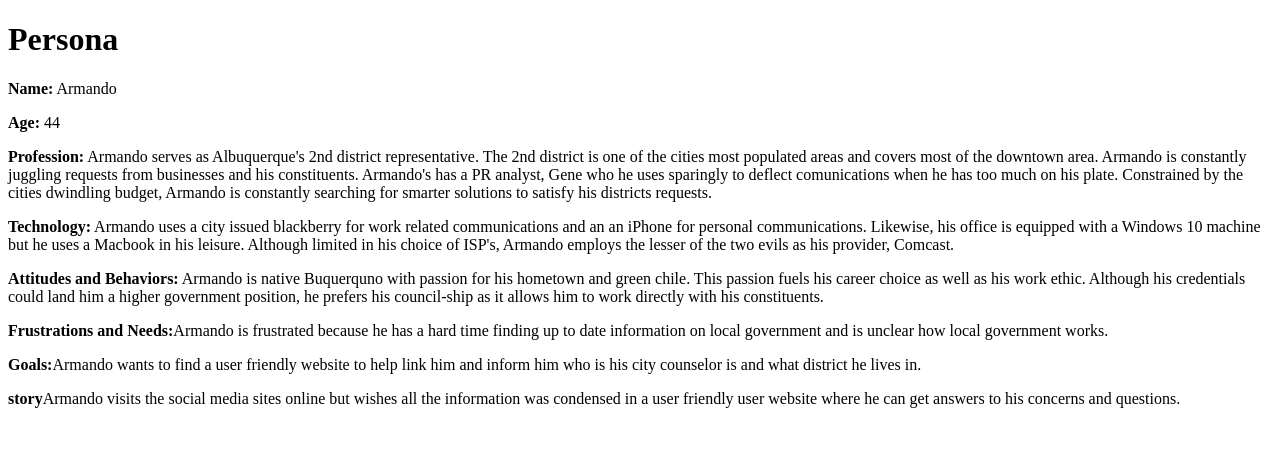
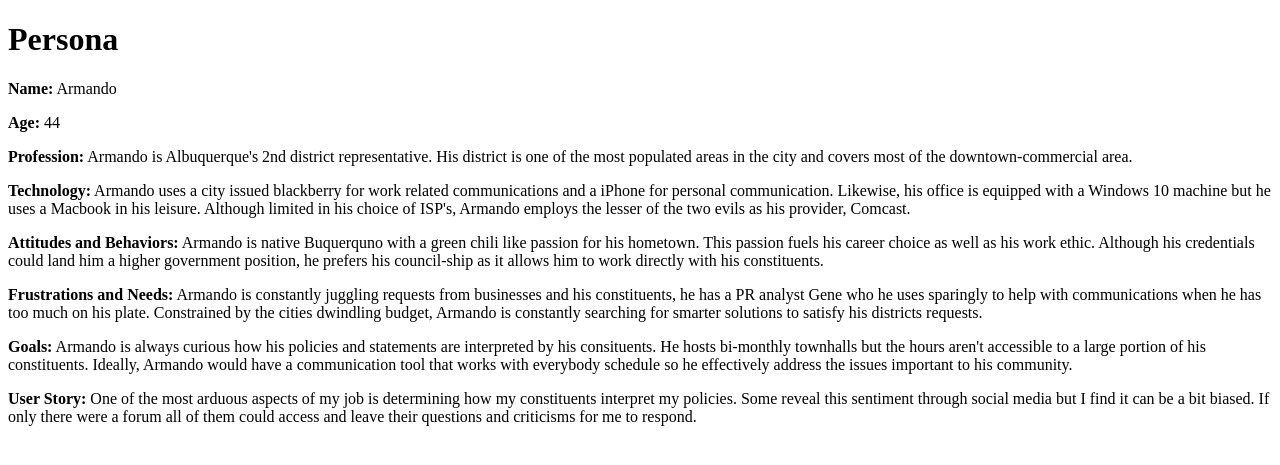
Before and after one commit to stevenhebert/townhall, a PHP site: page /epic/armando.php in a window 1280 px wide. Shown: the top 465 px of the page. Run offline with PHP 8.4, Linux system fonts and the light colour scheme.

Commit message:
fixed formatting

```diff
--- a/epic/armando.php
+++ b/epic/armando.php
@@ -5,32 +5,40 @@
 	</head>
 	<body>
 		<h1>Persona</h1>
+
 		<p><strong>Name:</strong> Armando</p>
+
 		<p><strong>Age:</strong> 44</p>
-		<p><strong>Profession:</strong> Armando serves as Albuquerque's 2nd district representative. The 2nd district is
-			one of the cities most populated areas and covers most of the downtown area. Armando is constantly juggling
-			requests
-			from businesses and his constituents. Armando's has a PR analyst, Gene who he uses sparingly to deflect
-			comunications
-			when he has too much on his plate. Constrained by the cities dwindling budget, Armando is constantly searching
-			for smarter
-			solutions to satisfy his districts requests. </p>
-		<p><strong>Technology:</strong> Armando uses a city issued blackberry for work related communications and an
-			an iPhone for personal communications. Likewise, his office is equipped with a Windows 10 machine but he uses a
+
+		<p><strong>Profession:</strong> Armando is Albuquerque's 2nd district representative. His district is
+			one of the most populated areas in the city and covers most of the downtown-commercial area.</p>
+
+		<p><strong>Technology:</strong> Armando uses a city issued blackberry for work related communications and
+			a iPhone for personal communication. Likewise, his office is equipped with a Windows 10 machine but he uses a
 			Macbook in his leisure. Although limited in his choice of ISP's, Armando employs the lesser of the two evils
-			as his provider, Comcast.
-		<p><strong>Attitudes and Behaviors:</strong> Armando is native Buquerquno with passion for his hometown and green
-			chile. This passion fuels his career choice as well as his work ethic. Although his credentials could land him
-			a
-			higher government position, he prefers his council-ship as it allows him to work directly with his
-			constituents.
+			as his provider, Comcast.</p>
+
+		<p><strong>Attitudes and Behaviors:</strong> Armando is native Buquerquno with a green chili like passion for his
+			hometown. This passion fuels his career choice as well as his work ethic. Although his credentials could land
+			him a higher government position, he prefers his council-ship as it allows him to work directly with his
+			constituents.</p>
 
 
-		<p><strong>Frustrations and Needs:</strong>Armando is frustrated because he has a hard time finding up to date
-			information on local government and is unclear how local government works.</p>
-		<p><strong>Goals:</strong>Armando wants to find a user friendly website to help link him and inform him who is his
-			city counselor is and what district he lives in.</p>
-		<p><strong>story</strong>Armando visits the social media sites online but wishes all the information was condensed
-			in a user friendly user website where he can get answers to his concerns and questions.</p>
+		<p><strong>Frustrations and Needs:</strong> Armando is constantly juggling requests from businesses and his
+			constituents, he has a PR analyst Gene who he uses sparingly to help with communications when he has too much
+			on his plate. Constrained by the cities dwindling budget, Armando is constantly searching for smarter solutions
+			to satisfy his districts requests.</p>
+
+
+		<p><strong>Goals:</strong> Armando is always curious how his policies and statements are interpreted by his
+			consituents. He hosts bi-monthly townhalls but the hours aren't accessible to a large portion of his
+			constituents. Ideally, Armando would have a communication tool that works with everybody schedule so he
+			effectively address the issues important to his community.</p>
+
+
+		<p><strong>User Story:</strong> One of the most arduous aspects of my job is determining how my constituents
+			interpret my policies. Some reveal this sentiment through social media but I find it can be a bit
+			biased. If only there were a forum all of them could access and leave their questions and criticisms for me to
+			respond.</p>
 	</body>
 </html>
```
